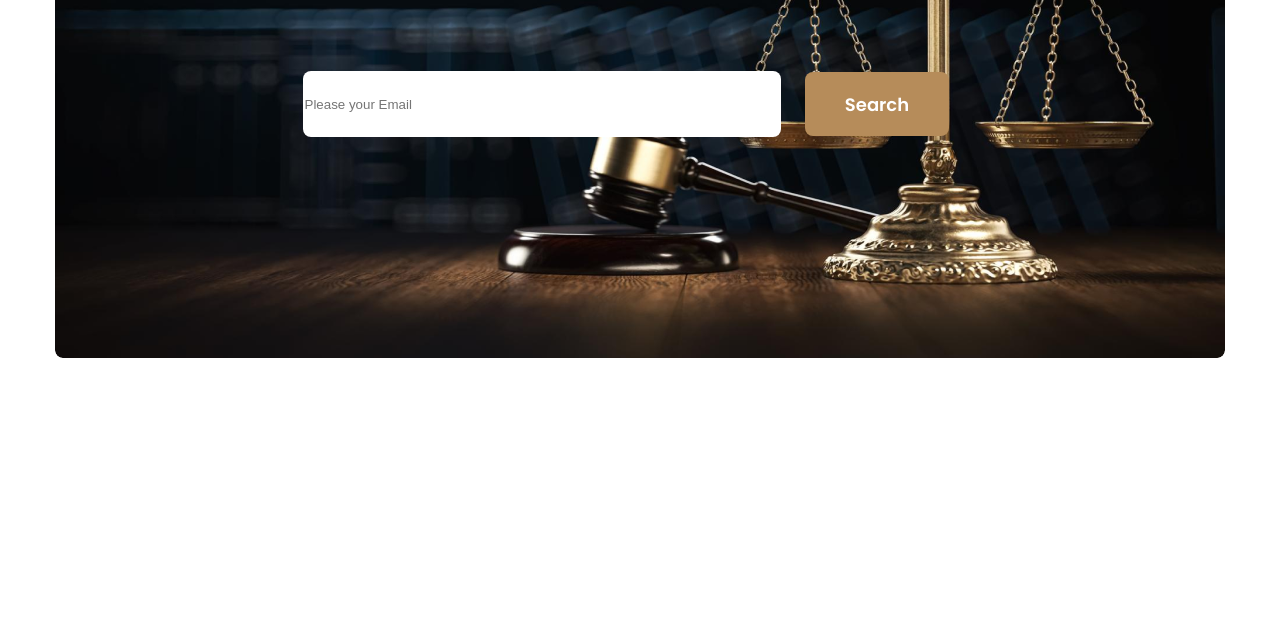
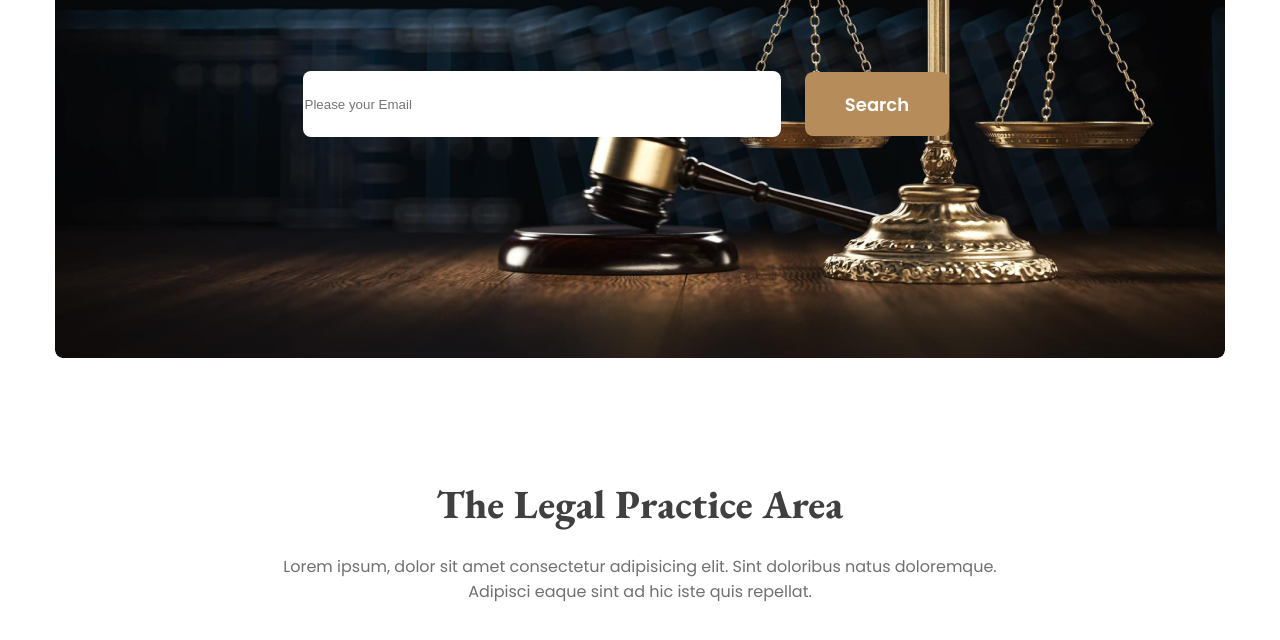
Before and after one commit to HASANALBANNA2024/Banna-legal-Source-ltd, a plain HTML site: page index.html in a window 1280 px wide. Shown: the part 342-982 px from the top of the page. Before the commit the page ends 820 px from the top, so only its background shows below. Drawn offline with nearby package versions, Linux system fonts and the light colour scheme.

Commit message:
practice area section complete

```diff
--- a/index.html
+++ b/index.html
@@ -50,6 +50,15 @@
     <main>
 
 
+        <section class="practice-area">
+            <h1 class="practice-header">The Legal Practice Area </h1>
+            <p class="practice-paragraph">Lorem ipsum, dolor sit amet consectetur
+                adipisicing elit. Sint doloribus natus
+                doloremque. Adipisci eaque sint ad hic
+                iste quis repellat.</p>
+        </section>
+
+
 
     </main>
 
--- a/style.css
+++ b/style.css
@@ -142,6 +142,36 @@
 }
 
 
+/* section practise Area  */
+.practice-area {
+    margin: 0 auto;
+    display: flex;
+    flex-direction: column;
+    gap: 24px;
+    margin-bottom: 4rem;
+
+}
+
+.practice-header {
+    width: 407px;
+    height: 52px;
+    color: rgb(65, 64, 64);
+    font-family: EB Garamond;
+    font-size: 2.5rem;
+    font-weight: 800;
+}
+
+.practice-paragraph {
+    width: 714px;
+    height: 52px;
+    color: rgb(112, 112, 112);
+    font-family: Poppins;
+    font-size: 1rem;
+    font-weight: 400;
+    text-align: center;
+}
+
+
 
 
 /* Mobile Media Query  */
@@ -172,6 +202,14 @@
         margin: 0 auto;
     }
 
+    .practice-area {
+        width: calc(100% - 20px);
+        margin: 0 auto;
+    }
+    .practice-paragraph{
+        width:100%;
+
+    }
 }
 
 /* Tablet Media  */
@@ -192,7 +230,7 @@
     .banner,
     .mail-box,
     .message-box {
-        width:calc(100% - 20px);
+        width: calc(100% - 20px);
         margin: 0 auto;
         padding: 20px;
     }
@@ -201,4 +239,13 @@
         width: calc(100% - 20px);
         margin: 0 auto;
     }
+    .practice-area {
+        width: calc(100% - 20px);
+        margin: 0 auto;
+    }
+    .practice-paragraph{
+        width:100%;
+
+    }
+
 }
```
